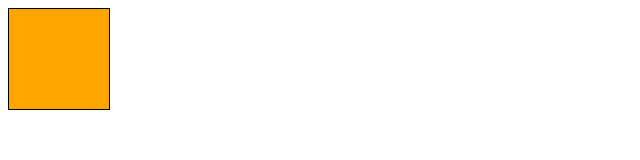
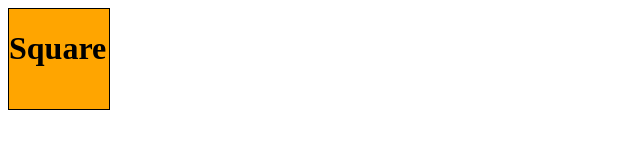
Before and after one commit to kostosHokage/react, a React (Create React App) app: page / in a window 1280 px wide. Shown: the top 160 px of the page, without its empty margins (0-640 px from the left). Built offline with nearby package versions, Linux system fonts and the light colour scheme.

Commit message:
#4 добавил классовый компонент Square.js

```diff
--- a/src/App.js
+++ b/src/App.js
@@ -1,10 +1,11 @@
 import React from "react";
 import "./App.css"
+import Square from "./Square";
 
 function App() {
   return (
     <div className="App">
-        <div className="square"></div>
+      <Square />
     </div>
   );
 }
--- /dev/null
+++ b/src/Square.js
@@ -0,0 +1,14 @@
+import React, {Component} from 'react';
+import "./App.css"
+
+class Square extends Component {
+    render() {
+        return (
+            <div className="square">
+                <h1>Square</h1>
+            </div>
+        );
+    }
+}
+
+export default Square;
```
